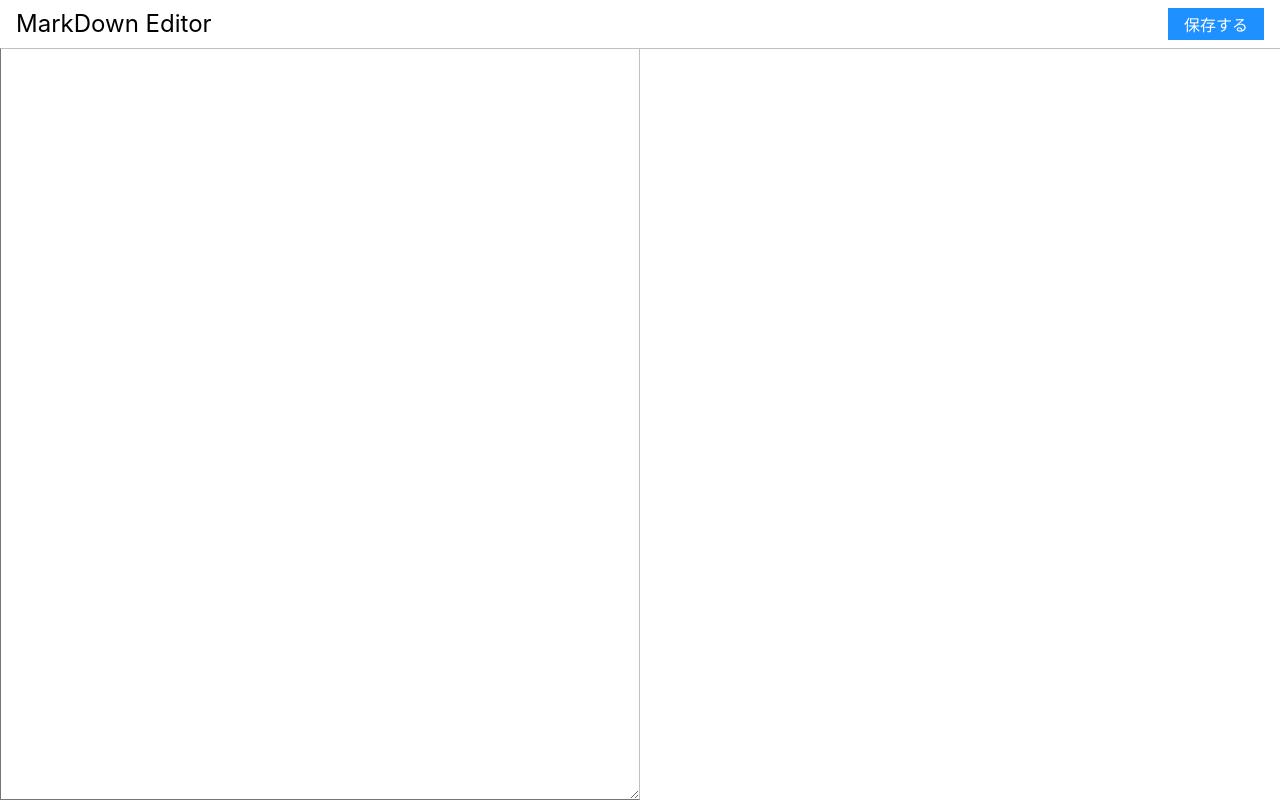
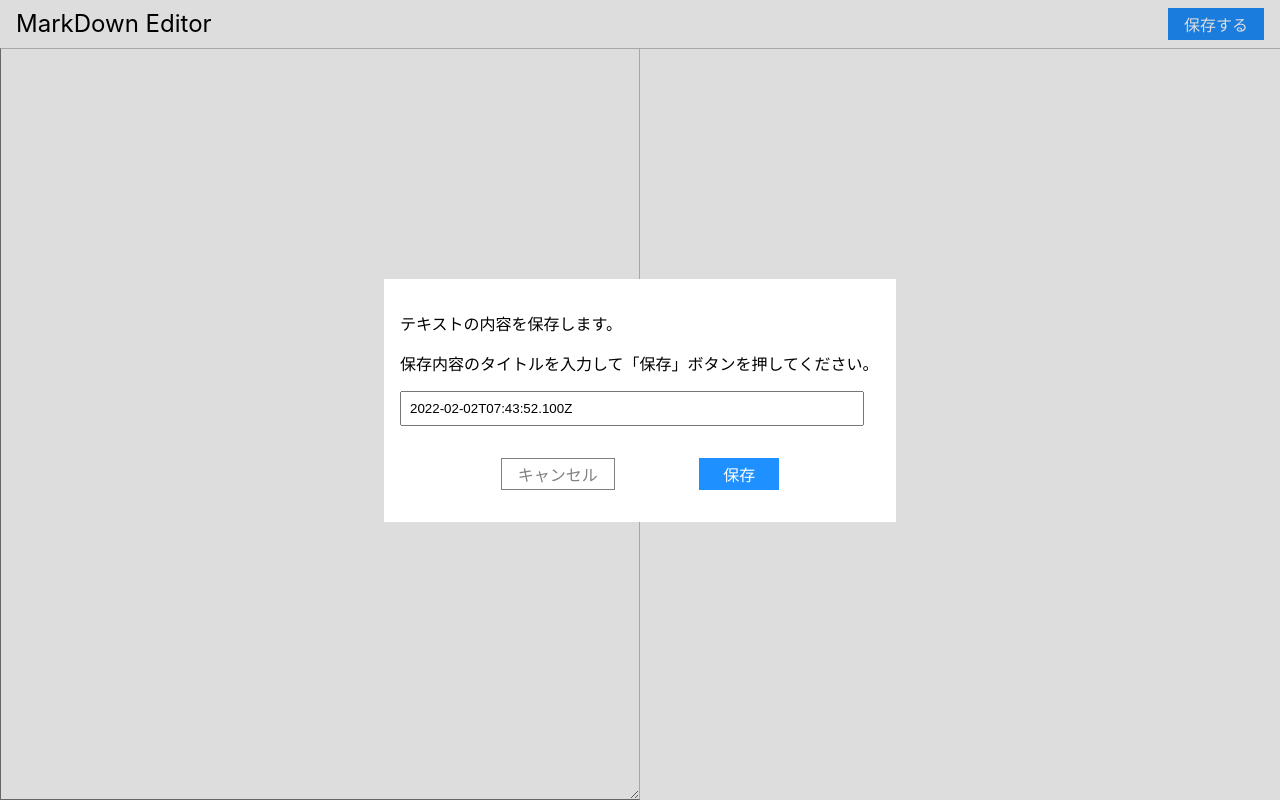
Before and after one commit to bunon0/web-markdown-editor, a React (Create React App) app: page / in a window 1280 px wide. Both pictures are taken after a click on the button "保存する". Built offline with nearby package versions, Linux system fonts and the light colour scheme.

Commit message:
✨ modalの追加

```diff
--- a/src/components/SaveButton.tsx
+++ b/src/components/Button.tsx
@@ -6,7 +6,7 @@ interface Props {
   onClick: () => void;
 }
 
-export const SaveButton: React.VFC<Props> = props => {
+export const Button: React.VFC<Props> = props => {
   return (
     <SButton onClick={props.onClick} className={props.cancel ? "cancel" : ""}>
       {props.children}
@@ -23,6 +23,7 @@ const SButton = styled.button`
   height: 2rem;
   min-width: 5rem;
   padding: 0 1rem;
+  cursor: pointer;
 
   &.cancel {
     background-color: white;
--- /dev/null
+++ b/src/components/SaveModal.tsx
@@ -0,0 +1,60 @@
+import styled from "styled-components";
+import { Button } from "./Button";
+import { useState } from "react";
+
+interface Props {
+  onSave: (title: string) => void;
+  onCancel: () => void;
+}
+
+export const SaveModal: React.VFC<Props> = props => {
+  const { onCancel, onSave } = props;
+  const [title, setTitle] = useState(new Date().toISOString());
+
+  return (
+    <SContainer>
+      <SModal>
+        <p>テキストの内容を保存します。</p>
+        <p>保存内容のタイトルを入力して「保存」ボタンを押してください。</p>
+        <p>
+          <STitleInput value={title} onChange={event => setTitle(event.target.value)} />
+        </p>
+        <SButtonWrapper>
+          <Button onClick={onCancel} cancel>
+            キャンセル
+          </Button>
+          <Button onClick={() => onSave(title)}>保存</Button>
+        </SButtonWrapper>
+      </SModal>
+    </SContainer>
+  );
+};
+
+const SContainer = styled.div`
+  align-items: center;
+  background-color: #0002;
+  bottom: 0;
+  display: flex;
+  justify-content: center;
+  left: 0;
+  position: fixed;
+  right: 0;
+  top: 0;
+`;
+
+const SModal = styled.div`
+  background: #fff;
+  padding: 1rem;
+  width: 32rem;
+`;
+
+const STitleInput = styled.input`
+  width: 29rem;
+  padding: 0.5rem;
+`;
+
+const SButtonWrapper = styled.div`
+  display: flex;
+  justify-content: space-evenly;
+  padding: 1rem;
+`;
--- a/src/pages/Editor.tsx
+++ b/src/pages/Editor.tsx
@@ -1,25 +1,25 @@
 import styled from "styled-components";
 import ReactMarkdown from "react-markdown";
+import { useState } from "react";
 
 import { useStateWithStorage } from "../hooks/useStateWithStorage";
-import { SaveButton } from "../components/SaveButton";
+import { Button } from "../components/Button";
 import { putMemo } from "../indexedDb/memos";
+import { SaveModal } from "../components/SaveModal";
 
 export const Editor: React.VFC = () => {
   const StorageKey = "pages/editor:text";
 
   const [text, setText] = useStateWithStorage("", StorageKey);
 
-  const saveMemo = (): void => {
-    putMemo("TITLE", text);
-  };
+  const [showModal, setShowModal] = useState(false);
 
   return (
     <div>
       <SHeader>
         MarkDown Editor
         <SHeaderContainer>
-          <SaveButton onClick={saveMemo}>保存する</SaveButton>
+          <Button onClick={() => setShowModal(true)}>保存する</Button>
         </SHeaderContainer>
       </SHeader>
       <SContainer>
@@ -32,6 +32,15 @@ export const Editor: React.VFC = () => {
         <SPreview>
           <ReactMarkdown>{text}</ReactMarkdown>
         </SPreview>
+        {showModal && (
+          <SaveModal
+            onSave={(title: string): void => {
+              putMemo(title, text);
+              setShowModal(false);
+            }}
+            onCancel={() => setShowModal(false)}
+          />
+        )}
       </SContainer>
     </div>
   );
```
